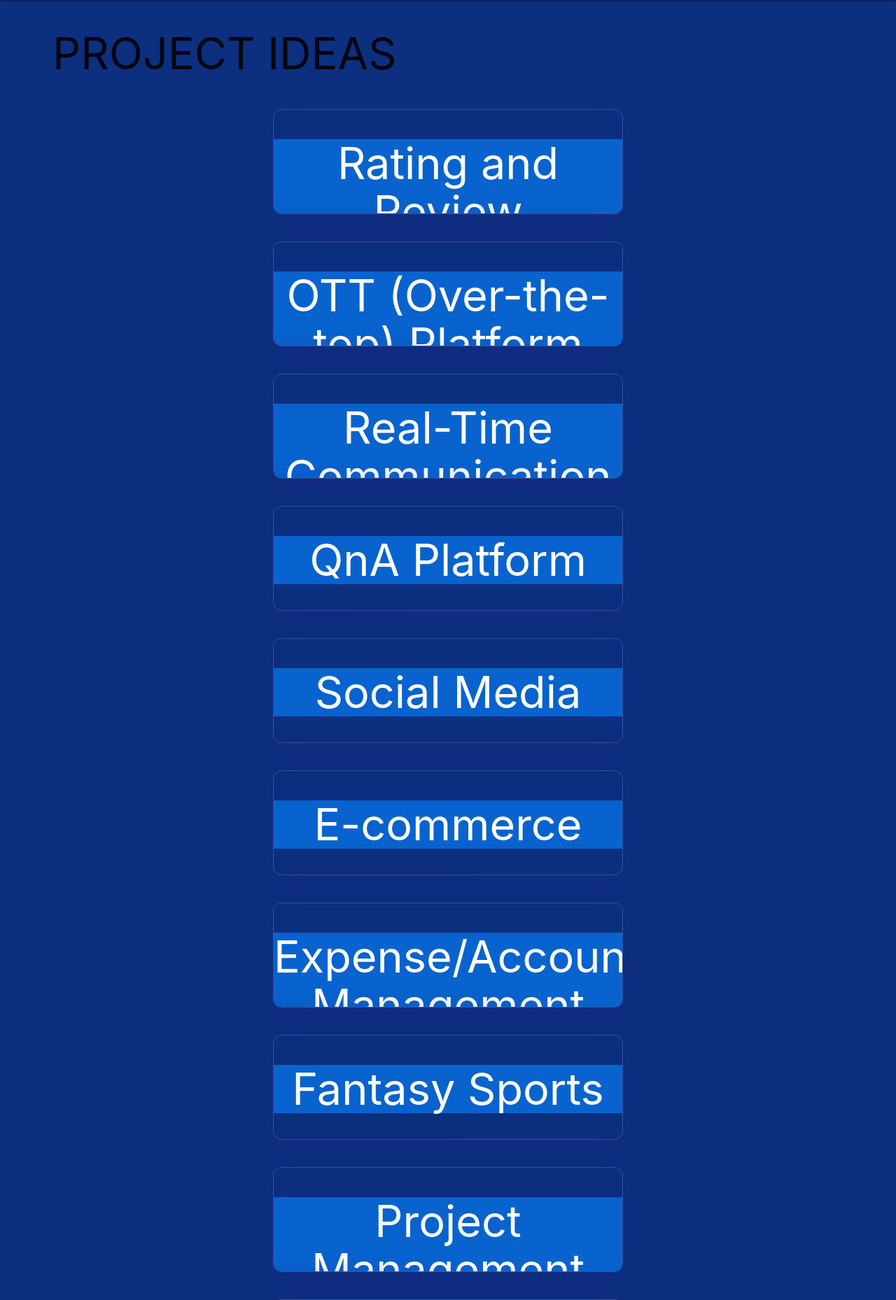
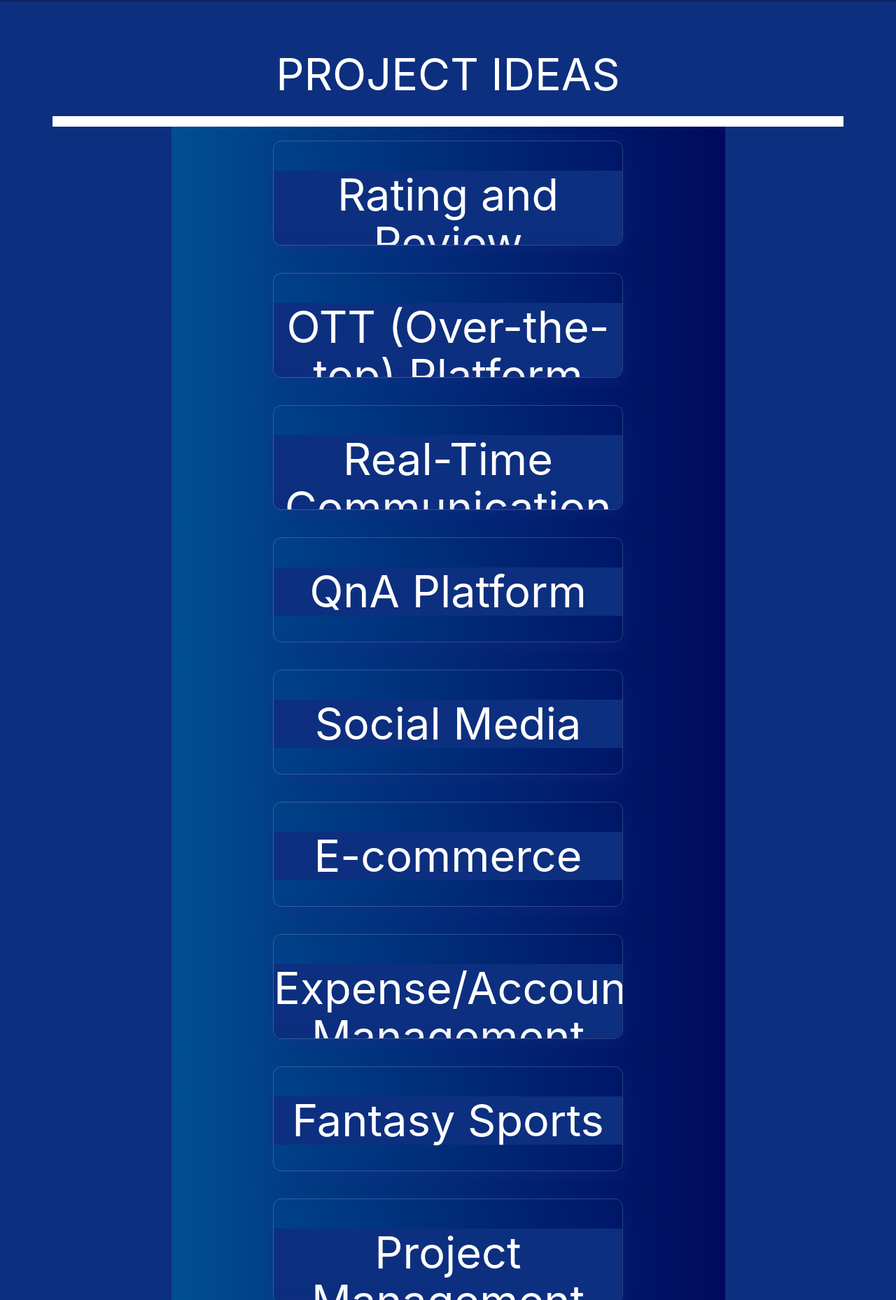
Before and after one commit to Jadessu/sei-unite, a Django app: page /ideas/ in a window 1280 px wide. Shown: the part 64-1922 px from the top of the page at 70% size. Run offline with Django 3.2, Linux system fonts and the light colour scheme; some libraries are stand-ins or nearby versions.

Commit message:
add styling to projects

```diff
--- a/main_app/static/css/idea.css
+++ b/main_app/static/css/idea.css
@@ -16,12 +16,32 @@
     align-items: center;
     text-align: center;
     flex-wrap: wrap;
+    /* background-color: var(--button); */
+    background: #000428;  /* fallback for old browsers */
+background: -webkit-linear-gradient(to right, #004e92, #000428);  /* Chrome 10-25, Safari 5.1-6 */
+background: linear-gradient(to right, #004e92, #000a5e); /* W3C, IE 10+/ Edge, Firefox 16+, Chrome 26+, Opera 12+, Safari 7+ */
+
+
+
+}
+
+
+.header-title{
+    display: flex;
+    justify-content: center;
+    align-items: center;
+    text-align: center;
+    color: var(--white);
+    font-weight: bold;
+    font-size: 1.5rem;
+    margin-top: 2rem;
+    border-bottom: 1rem solid white;
 
 }
 
 .idea h1 {
     color: var(--white);
-    background-color: var(--button);
+    background-color: var(--main);
 
 
 }
@@ -54,6 +74,11 @@
       justify-content: center;
       margin-top: 1rem;
       padding: 0 1rem;
+  }
+
+  .info p{
+      color: var(--white);
+      font-size: 1.1rem;
   }
 
 
--- a/main_app/templates/ideas.html
+++ b/main_app/templates/ideas.html
@@ -10,12 +10,14 @@
 
 {% block content %}
 
+<div class = "header-title">
 <h1>PROJECT IDEAS</h1>
+</div>
 
 
 <div class="container">
 <div class="idea">
-<div class="title"><h1>Rating and Review Application</h1></div>
+<div class="title"><h1 id = "first">Rating and Review Application</h1></div>
 <div class="info"> <p>Build a website or mobile app where users can rate and review certain products.</p>
 <p>Examples include Movies: IMDB, Books: Goodreads, Companies: Glassdoor</p>
 </div>
@@ -31,7 +33,7 @@
 </div>
 
 <div class="idea">
-<div class="title"><h1>OTT (Over-the-top) Platform</h1></div>
+<div class="title"><h1 id = "second">OTT (Over-the-top) Platform</h1></div>
 <div class="info"> <p>Create an OTT Platform like Netflix, Amazon Prime Video, Hotstar, etc.</p>
 
 </div>
@@ -48,7 +50,7 @@
 </div>
 
 <div class="idea">
-<div class="title"><h1>Real-Time Communication</h1></div>
+<div class="title"><h1 id = "third">Real-Time Communication</h1></div>
 <div class="info"> <p>Create a real-time communication tool that can be used for communication or collaboration.</p>
 
 </div>
@@ -65,8 +67,8 @@
 </div>
 
 <div class="idea">
-<div class="title"><h1>QnA Platform</h1></div>
-<div class="info"> A community-driven question and answer platform like Quora, StackOverflow, Reddit, Discourse. etc.</p>
+<div class="title"><h1 id = "fourth">QnA Platform</h1></div>
+<div class="info"> <p>A community-driven question and answer platform like Quora, StackOverflow, Reddit, Discourse. etc.</p>
 
 </div>
 <div class="overview">
@@ -83,7 +85,7 @@
 
 
 <div class="idea">
-<div class="title"><h1>Social Media</h1>
+<div class="title"><h1 id = "fifth">Social Media</h1>
 </div>
 <div class="info"> <p>Build a social media platform like Facebook, Twitter, Instagram, etc.</p>
 
@@ -98,7 +100,7 @@
 </div>
 
 <div class="idea">
-<div class="title"><h1>E-commerce</h1></div>
+<div class="title"><h1 id="sixth">E-commerce</h1></div>
 <div class="info"> <p>Most of the websites or apps that we interact with are e-commerce platforms. If a website allows you to buy something online, it is an e-commerce website. You can buy hands-on courses from workat.tech which makes this website an e-commerce website as well.</p>
 
 </div>
@@ -115,7 +117,7 @@
 </div>
 
 <div class="idea">
-<div class="title"><h1>Expense/Account Management</h1></div>
+<div class="title"><h1 id="seventh">Expense/Account Management</h1></div>
 <div class="info"> <p>Build an expense/account management app that hows income, expenses, savings goals, credit score, investments, net worth and categorizes your expenses</p>
 
 </div>
@@ -133,7 +135,7 @@
 {% comment %} ------------------------------------------------------------------------- {% endcomment %}
 
 <div class="idea">
-<div class="title"><h1>Fantasy Sports</h1></div>
+<div class="title"><h1 id="eigth">Fantasy Sports</h1></div>
 <div class="info"> <p>Build a Fantasy Sports Application like Dream11 for any sports. This is a fun one. Try to be as creative as possible.</p>
 
 </div>
@@ -151,7 +153,7 @@
 {% comment %} ------------------------------------------------------------------------- {% endcomment %}
 
 <div class="idea">
-<div class="title"><h1>Project Management</h1></div>
+<div class="title"><h1 id="ningth">Project Management</h1></div>
 <div class="info"> <p>Build a project management application like Trello, Jira, etc. This will help you learn a lot about UI design and backend code design.</p>
 
 </div>
@@ -169,7 +171,7 @@
 {% comment %} ------------------------------------------------------------------------- {% endcomment %}
 
 <div class="idea">
-<div class="title"><h1>Algorithm Visualizer</h1></div>
+<div class="title"><h1 id = "tenth">Algorithm Visualizer</h1></div>
 <div class="info"> <p>This project will generally require you to write a lot of code to create visualizers for different algorithms. Try to create reusable components to do this. This will help you get hands-on with a language and might also help you revise DS/Algo.</p>
 
 </div>
@@ -186,7 +188,7 @@
 {% comment %} ------------------------------------------------------------------------- {% endcomment %}
 
 <div class="idea">
-<div class="title"><h1>Content Management System</h1></div>
+<div class="title"><h1 id = "eleventh">Content Management System</h1></div>
 <div class="info"> <p>Build a content management system where anyone can set up their blog.</p>
 
 </div>
@@ -205,7 +207,7 @@
 
 
 <div class="idea">
-<div class="title"><h1>Note-taking Application</h1></div>
+<div class="title"><h1 id = "twelve">Note-taking Application</h1></div>
 <div class="info"> <p>Build a note-taking application similar to Notion, Roam Research, etc. You do not need to add all the functionalities. Just a few core ones and it would be a pretty good project.</p>
 
 </div>
@@ -223,7 +225,7 @@
 {% comment %} ------------------------------------------------------------------------- {% endcomment %}
 
 <div class="idea">
-<div class="title"><h1>Matchmaking Application</h1></div>
+<div class="title"><h1 id = "thirteen">Matchmaking Application</h1></div>
 <div class="info"> <p>Create a matchmaking app (dating, job-search, etc). Idea: Tinder Clone.</p>
 
 </div>
```
